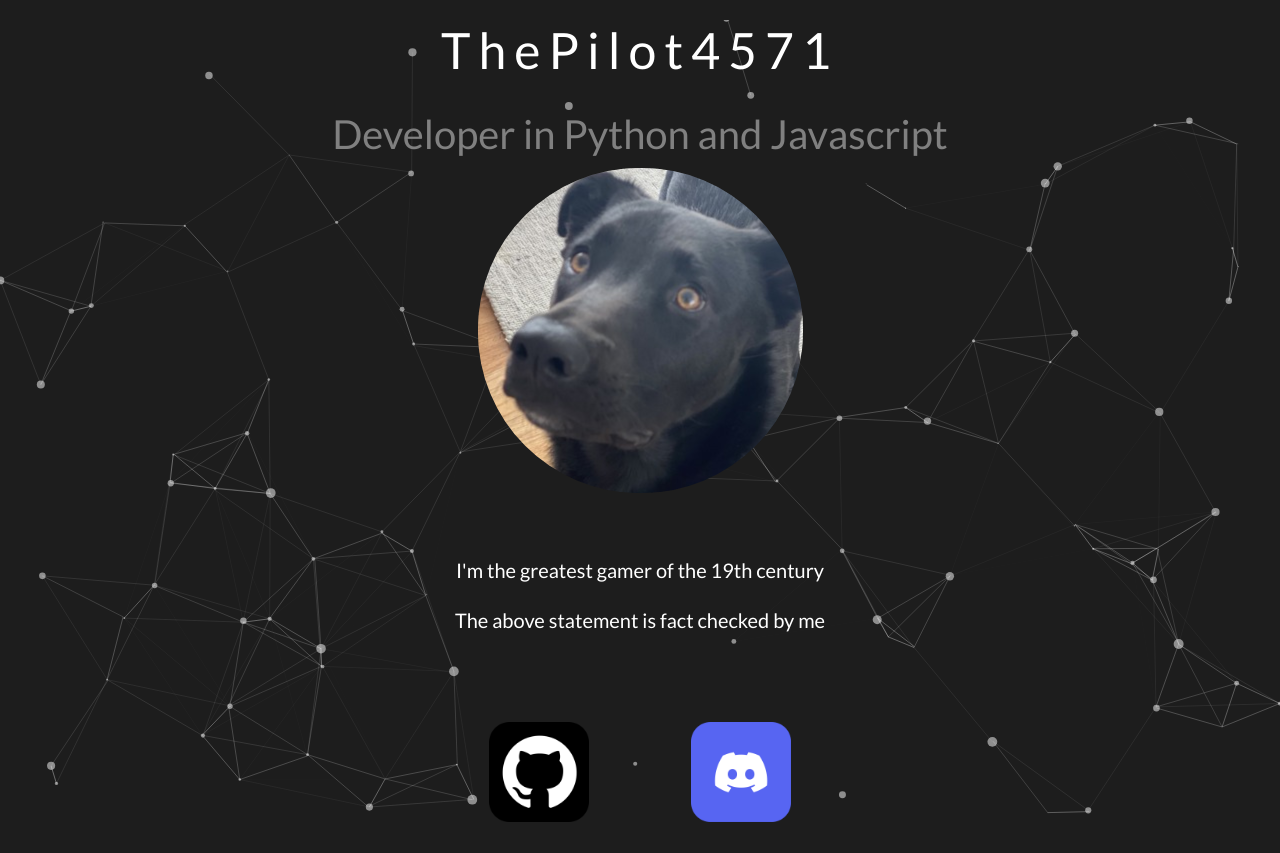
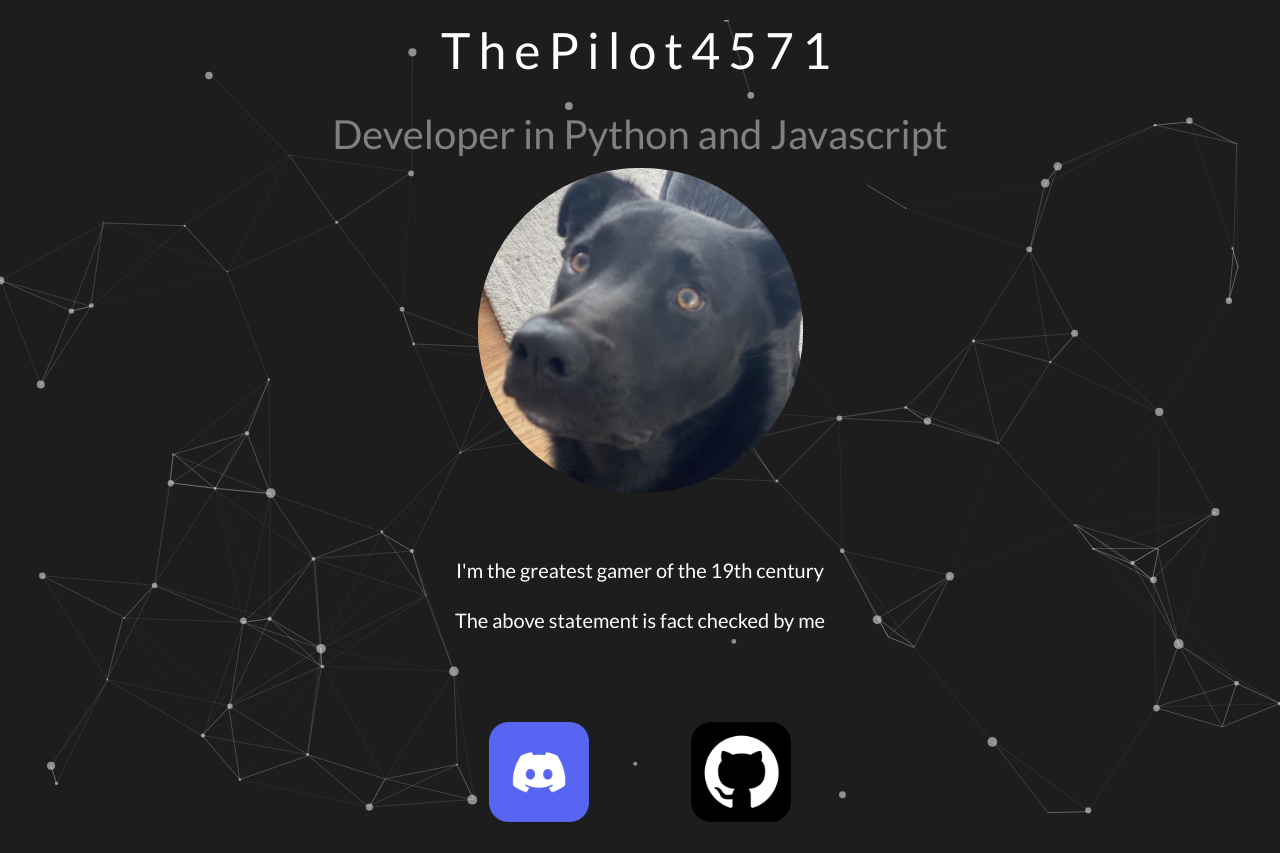
Before and after one commit to ThePilot4571/ThePilot4571.github.io, a plain HTML site: page index.html in a window 1280 px wide. Drawn offline with Linux system fonts and the light colour scheme.

Commit message:
Update index.html

```diff
--- a/index.html
+++ b/index.html
@@ -8,7 +8,7 @@
     <title>About Pilot</title>
 </head>
 <body>
-    <div id="particles-js"></div>
+    <div id="particles-js" style="position:absolute;width:100%;z-index:-10;"></div>
     <script type="text/javascript" src="./particles.js"></script>
     <script type="text/javascript" src="./app.js"></script>
 
@@ -26,8 +26,8 @@
             I'm the greatest gamer of the 19th century <br>
             The above statement is fact checked by me
         </p>
-        <a href="https://github.com/ThePilot4571/" target=”_blank” class="github"><img src = "./githublogo.png" style="width:100px;height:100px;"></a>
         <a href="https://discordapp.com/users/663765323501273108" target=”_blank” class="discord"><img src = "./discordlogo.png" style="width:100px;height:100px;"></a>
+        <a href="https://discordapp.com/users/663765323501273108" target=”_blank” class="github"><img src = "./githublogo.png" style="width:100px;height:100px;"></a>
     </div>
 </body>
 </html>
```
